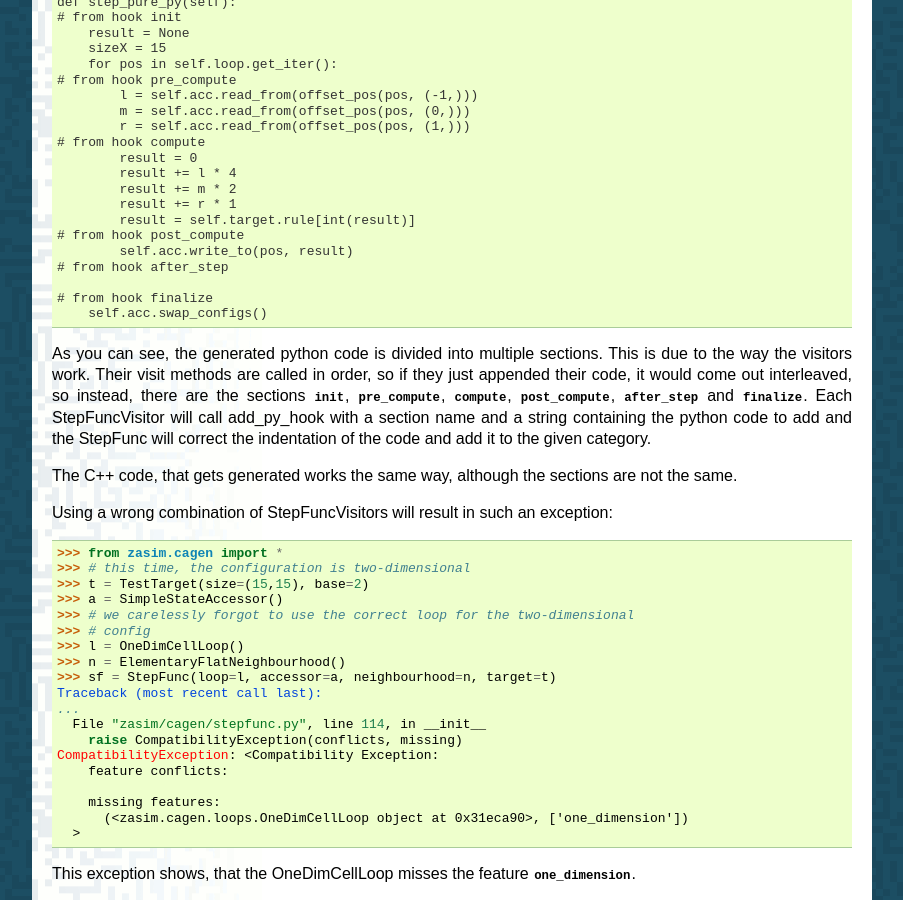
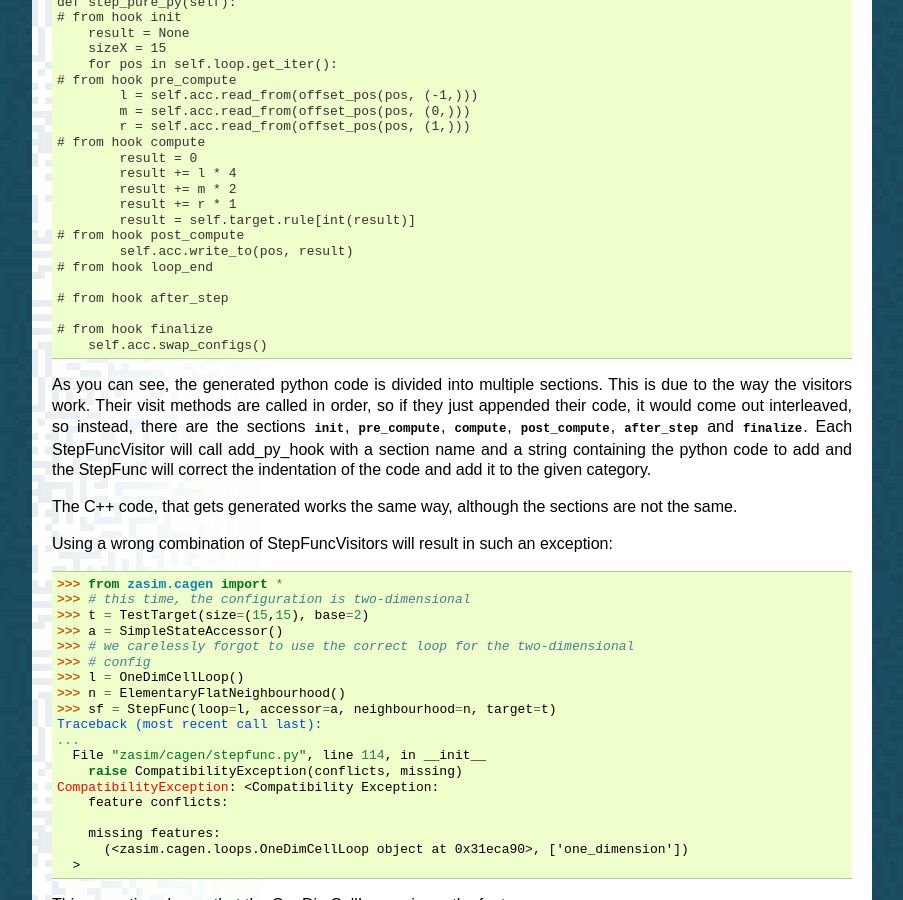
Before and after one commit to timo/zasim, a Sphinx documentation site: the page built from docs/tutorial/custom_stepfunc.rst, in a window 1280 px wide and 900 px high, scrolled down 4426 px. Shown: the whole window, without its empty margins (198-1101 px from the left). Built offline with Sphinx 7.4.7, drawn with Linux system fonts in a browser that asks for light colours; formulas are drawn with MathJax 3.

Commit message:
correcting a few doctests.

```diff
--- a/docs/tutorial/custom_computation.rst
+++ b/docs/tutorial/custom_computation.rst
@@ -136,6 +136,8 @@ And this is the generated python code::
             result = second_sup
     # from hook post_compute
             self.acc.write_to(pos, result)
+    # from hook loop_end
+
     # from hook after_step
 
     # from hook finalize
--- a/docs/tutorial/custom_stepfunc.rst
+++ b/docs/tutorial/custom_stepfunc.rst
@@ -318,6 +318,8 @@ for the generated C++ code:
             result = self.target.rule[int(result)]
     # from hook post_compute
             self.acc.write_to(pos, result)
+    # from hook loop_end
+    <BLANKLINE>
     # from hook after_step
     <BLANKLINE>
     # from hook finalize
```
